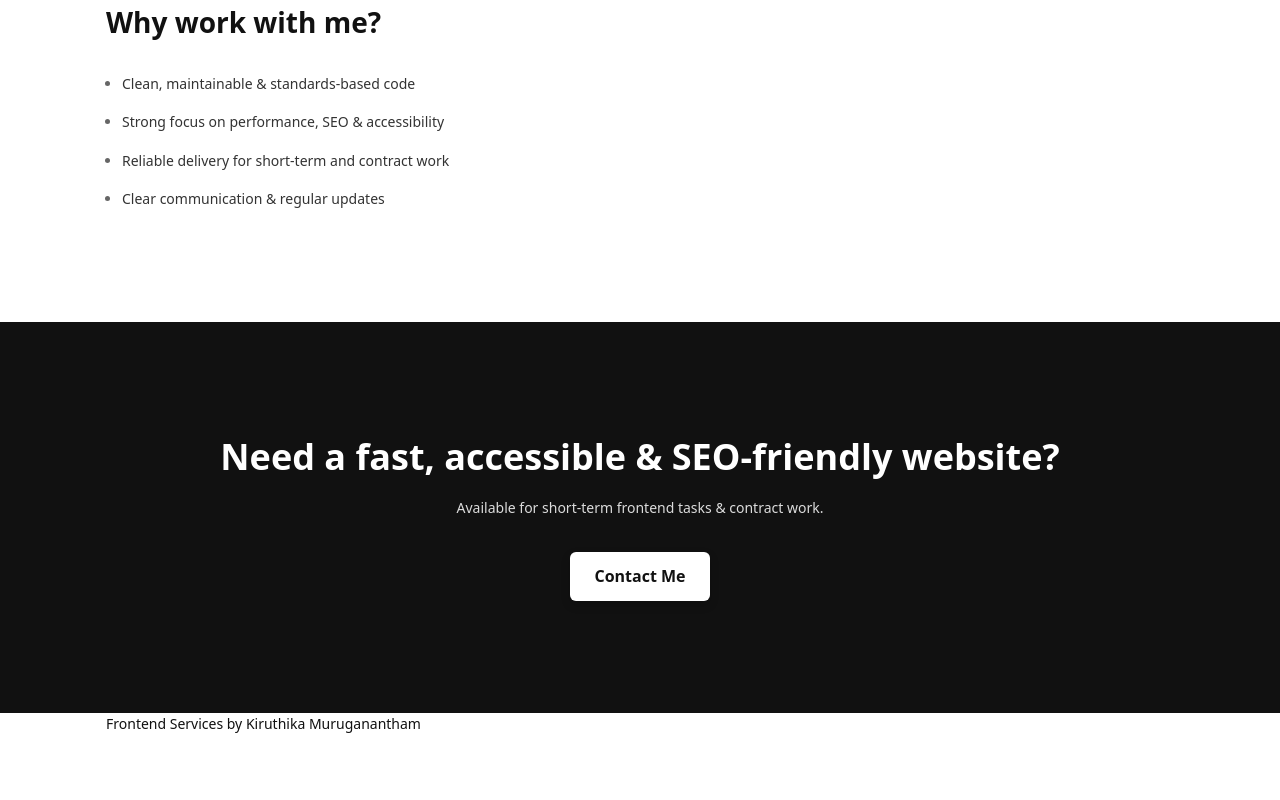
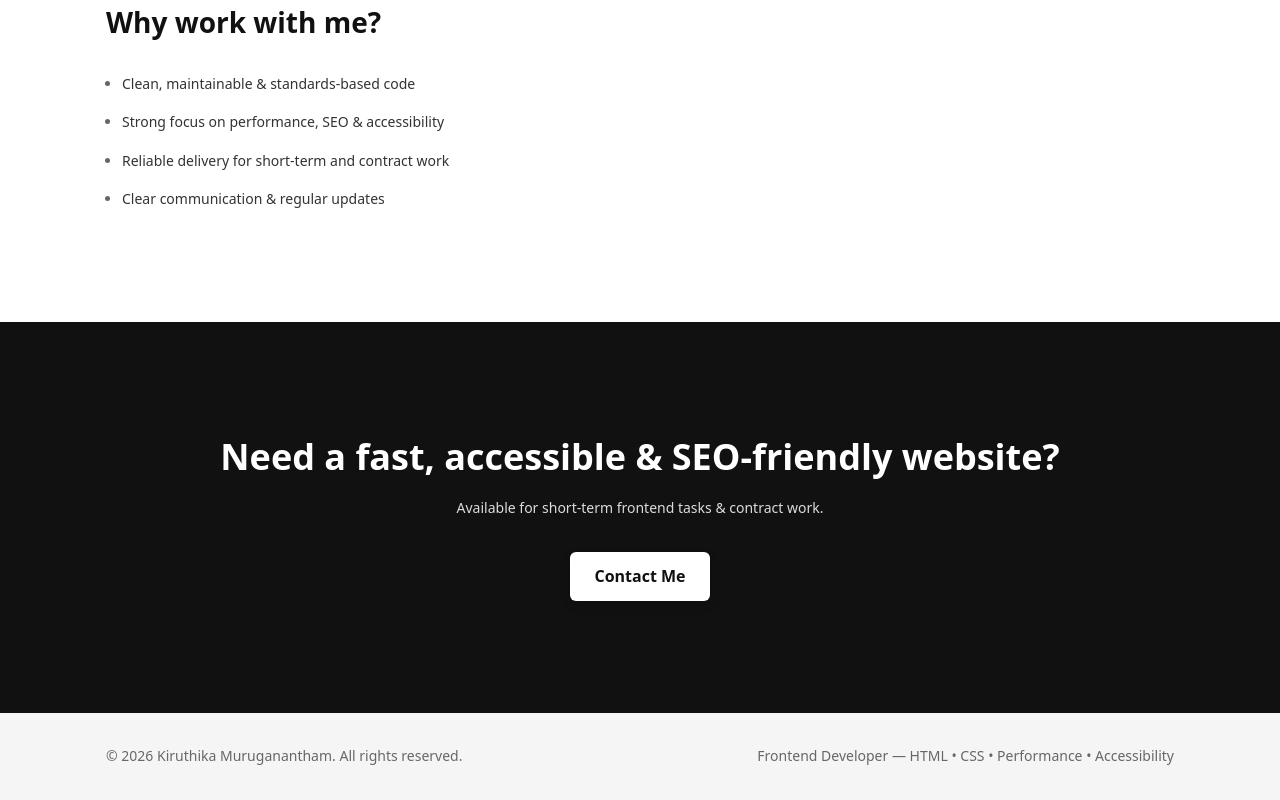
Before and after one commit to KiruthikaMKS1617/service-portfolio, a website: page index.html in a window 1280 px wide. Shown: the part 1363-2163 px from the top of the page. Before the commit the page ends 2099 px from the top, so only its background shows below. Drawn offline with Linux system fonts and the light colour scheme.

Commit message:
ADDED :: Footer Core

```diff
--- a/index.html
+++ b/index.html
@@ -9,6 +9,7 @@
       content="A collection of frontend services such as building Landing Pages, Marketing Pages, Mobile Responsives, Accessibility Compliance for web pages, Improving Lighthouse Score to 90+."
     />
     <script src="/js/navBarScrollEffect.js" defer></script>
+    <script src="/js/copyrightYear.js" defer></script>
     <link rel="stylesheet" href="/css/main.css" />
   </head>
   <body>
@@ -151,9 +152,16 @@
         </div>
       </section>
     </main>
-    <footer>
-      <div class="container">
-        <p>Frontend Services by Kiruthika Muruganantham</p>
+    <footer class="footer">
+      <div class="container footer__content">
+        <p class="footer__text">
+          © <span id="year"></span> Kiruthika Muruganantham. All rights
+          reserved.
+        </p>
+
+        <p class="footer__text">
+          Frontend Developer — HTML • CSS • Performance • Accessibility
+        </p>
       </div>
     </footer>
   </body>
--- /dev/null
+++ b/js/copyrightYear.js
@@ -0,0 +1 @@
+document.getElementById("year").textContent = new Date().getFullYear();
--- a/scss/components/_footer.scss
+++ b/scss/components/_footer.scss
@@ -0,0 +1,24 @@
+@use "../base/variables" as var;
+
+.footer {
+  background: #f5f5f5;
+  color: #444;
+  padding-block: var.$space-3;
+  font-size: var.$font-body;
+  text-align: center;
+
+  &__content {
+    display: flex;
+    flex-direction: column;
+    gap: var.$space-1;
+
+    @media (min-width: var.$bp-md) {
+      flex-direction: row;
+      justify-content: space-between;
+    }
+  }
+
+  &__text {
+    opacity: 0.8;
+  }
+}
```
Also changed, not shown: css/main.css, 1 other file.
